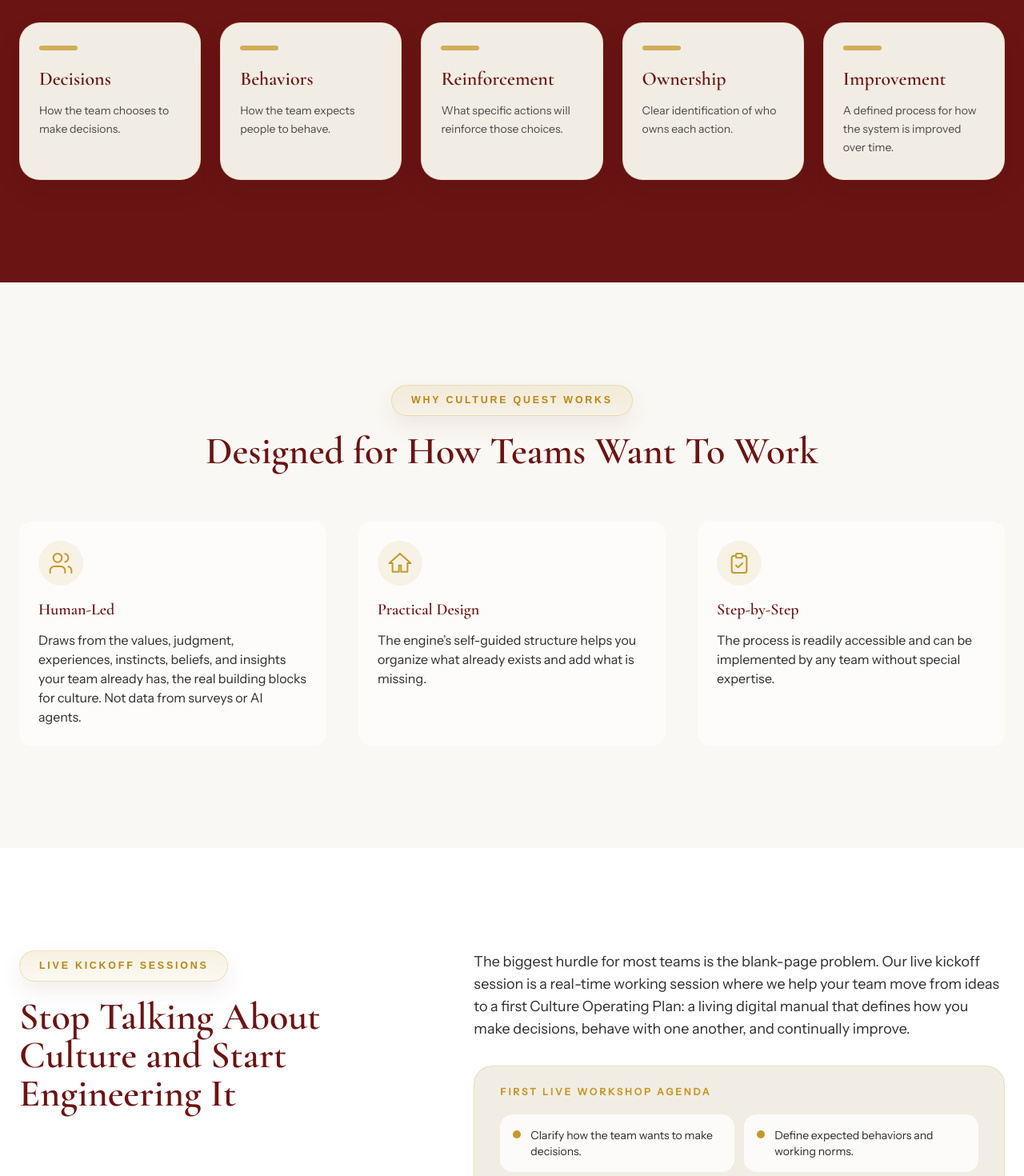
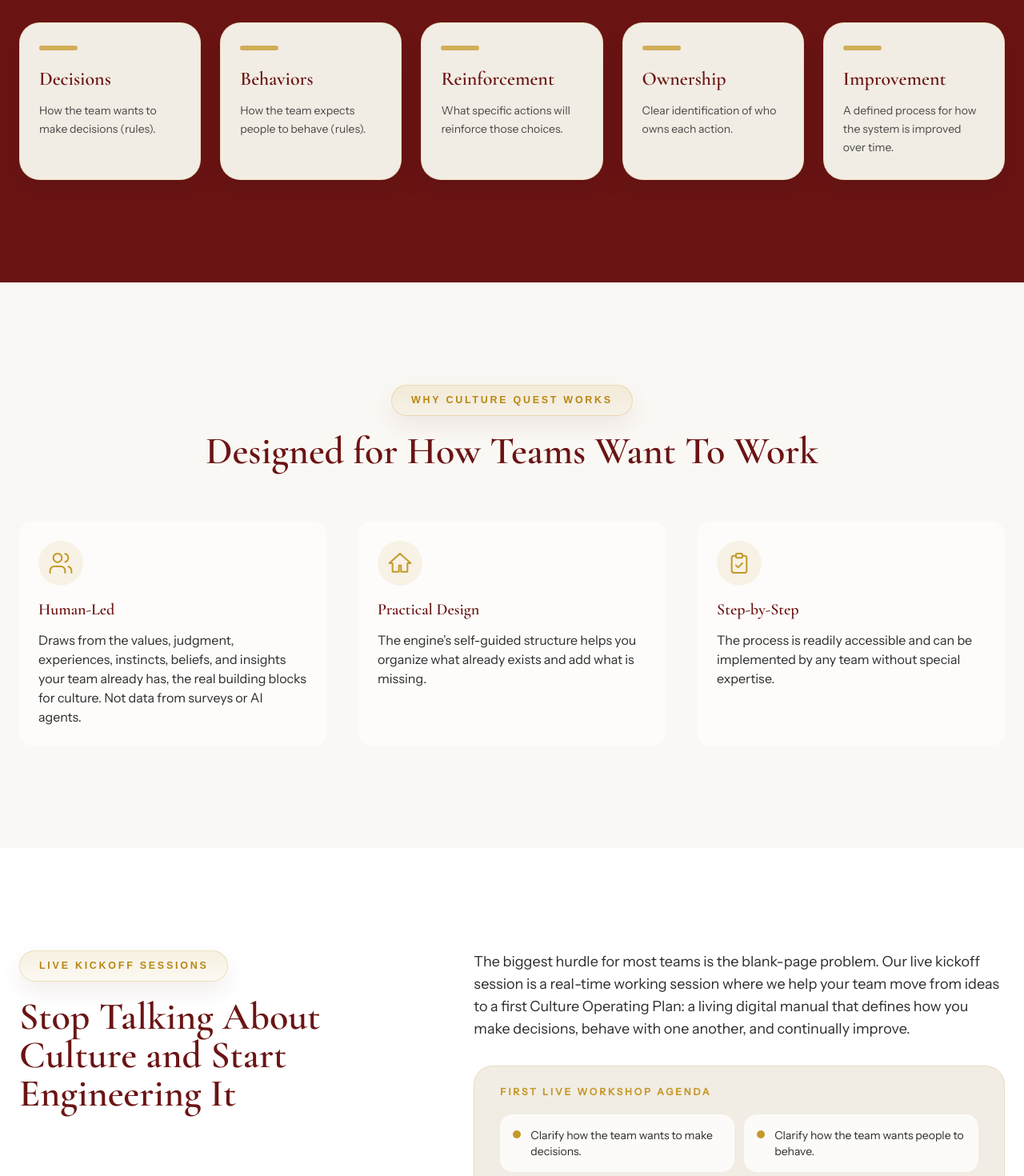
Before and after one commit to moeezmujahid70/culturequestsoftware, a Next.js app: page / in a window 1280 px wide. Shown: the part 1900-3370 px from the top of the page at 80% size. Built offline with nearby package versions, Linux system fonts and the light colour scheme.

Commit message:
fix: update text for clarity in CtaSection, InnerCircleSection, KickoffSection, and PillarsSection components

```diff
--- a/components/CtaSection.tsx
+++ b/components/CtaSection.tsx
@@ -15,7 +15,7 @@
   },
   {
     title: "Free Pilot",
-    body: "Pilot a real-world implementation together at no cost. Keep it if it works, with no obligation.",
+    body: "Do a free pilot with your actual team for 3 months. We’ll do it together.",
     action: "Start Free Pilot",
     href: "mailto:jerry.wagner@culturesinaction.com",
     external: false,
--- a/components/InnerCircleSection.tsx
+++ b/components/InnerCircleSection.tsx
@@ -10,14 +10,18 @@
             Join the Inner Circle
           </h2>
           <p className="mx-auto mt-6 max-w-2xl font-body text-[15px] leading-relaxed text-charcoal sm:text-base lg:text-lg">
-            We occasionally open a limited number of private live kickoff
-            sessions for early backers and serious participants. When we do, we
-            send direct invitations for candid Zoom conversations. No marketing
-            fluff or generic newsletters, just occasional notes when a
-            high-value session opens up.
+            In our work we become acquainted with exceptional Culture Operating
+            System practitioners.
+          </p>
+          <p className="mx-auto mt-4 max-w-2xl font-body text-[15px] leading-relaxed text-charcoal sm:text-base lg:text-lg">
+            When we do, we send direct invitations for candid Zoom
+            conversations. No marketing fluff or generic newsletters, just
+            occasional notes when a high-value session opens up.
           </p>
           <a
-            href="mailto:jerry.wagner@culturesinaction.com?subject=Inner%20Circle%20Invite%20Request"
+            href="https://www.amazon.com/Culture-Design-engineer-competitive-advantage/dp/B0GL2G94BH/ref=sr_1_1?adgrpid=1332608655321922&dib=eyJ2IjoiMSJ9.WFkKgbxhvleh_UdD_ZuhQqvxQkeb9E8FU02SOsYpZq1zJNinlbnlBMxqFjmTTdsFva5NVdc0Iho2214At0Ldeu9fNTn5MHvZ5yF79Rwf7lJqdDxrjra5__lTJc90RMrQ.jhFr6m08h6f3O4F80jXYO6UuUSUAUFRCFoqxg4s4rwA&dib_tag=se&hvadid=83288280064997&hvbmt=be&hvdev=c&hvlocphy=62002&hvnetw=o&hvqmt=e&hvtargid=kwd-83288377045775%3Aloc-190&hydadcr=22593_13494534&keywords=culture+by+design+david+friedman&mcid=9a32b3fce2db349c87676aa3f47a29cd&msclkid=54056cd78f3914aac78305302927ff90&qid=1776789026&sr=8-1"
+            target="_blank"
+            rel="noopener noreferrer"
             className="mt-8 inline-flex min-h-11 w-full cursor-pointer items-center justify-center rounded-full bg-crimson px-7 py-3 font-body text-sm font-semibold uppercase tracking-[0.16em] text-white transition-colors duration-200 hover:bg-crimson/90 sm:w-auto"
           >
             Request an Invite
--- a/components/KickoffSection.tsx
+++ b/components/KickoffSection.tsx
@@ -1,6 +1,6 @@
 const agenda = [
   "Clarify how the team wants to make decisions.",
-  "Define expected behaviors and working norms.",
+  "Clarify how the team wants people to behave.",
   "Capture the first version of the Culture Operating Plan.",
   "Leave with a living digital manual your team can keep improving.",
 ];
--- a/components/PillarsSection.tsx
+++ b/components/PillarsSection.tsx
@@ -1,11 +1,11 @@
 const pillars = [
   {
     name: "Decisions",
-    description: "How the team chooses to make decisions.",
+    description: "How the team wants to make decisions (rules).",
   },
   {
     name: "Behaviors",
-    description: "How the team expects people to behave.",
+    description: "How the team expects people to behave (rules).",
   },
   {
     name: "Reinforcement",
```
